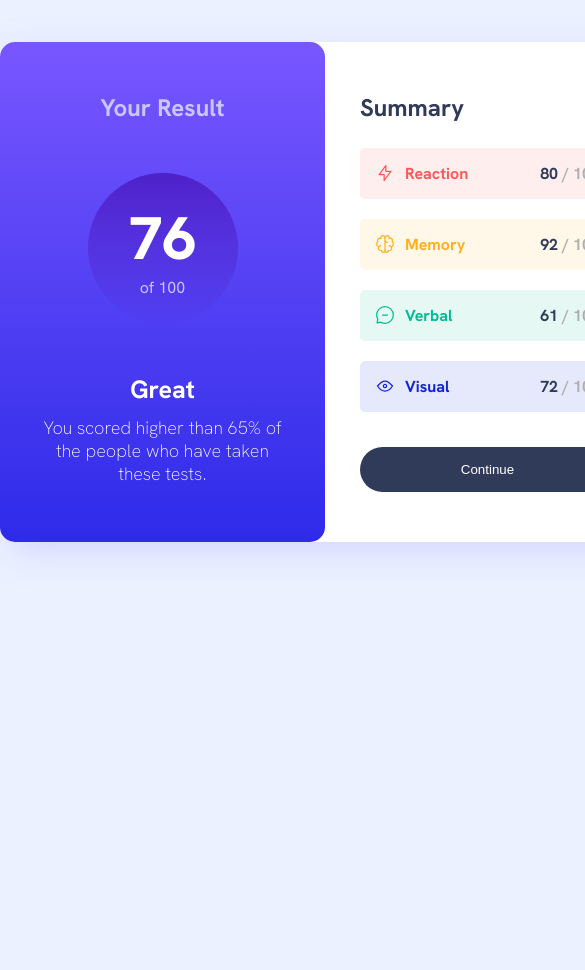
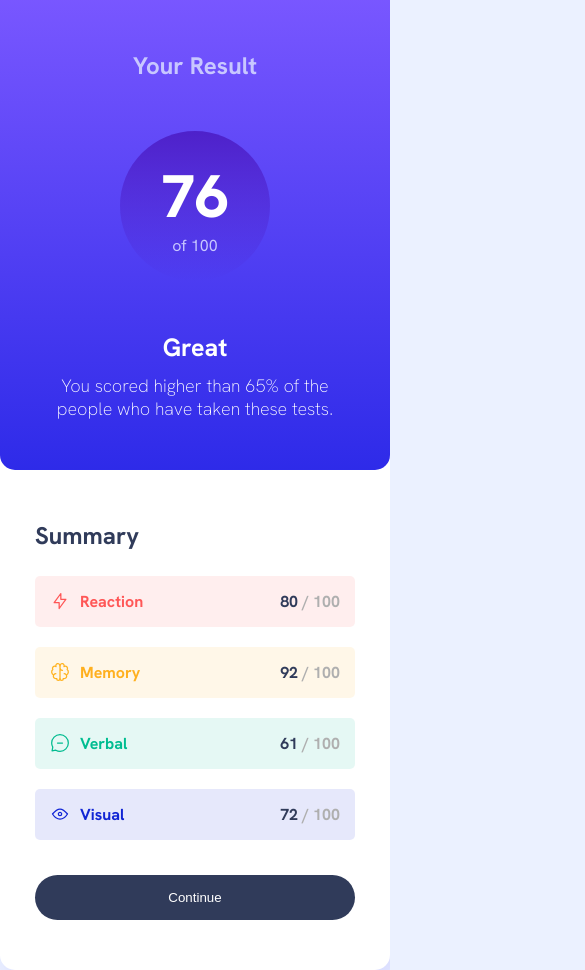
Before and after one commit to noctwo/frontendmentor-results-summary-component-challange, a plain HTML site: page index.html in a window 390 px wide. Shown: the top 970 px of the page, 585 px wide, since content can reach past the window. Before the commit the page ends 844 px from the top, so only its background shows below. Drawn offline with Linux system fonts and the light colour scheme.

Commit message:
mobile and finished

```diff
--- a/styles.css
+++ b/styles.css
@@ -192,3 +192,20 @@ button:hover{
     background-image: linear-gradient(hsl(252, 100%, 67%), hsl(241, 81%, 54%));
     cursor: pointer;
 }
+
+@media (max-width: 650px){
+
+    .main-wrapper{
+        flex-wrap: wrap;
+        width: 100%;
+        margin: 0;
+    }
+    .result-wrapper{
+        width: 100%;
+        border-radius: 0 0 15px 15px;
+    }
+
+    .summary-wrapper{
+        width: 100%;
+    }
+}
```
